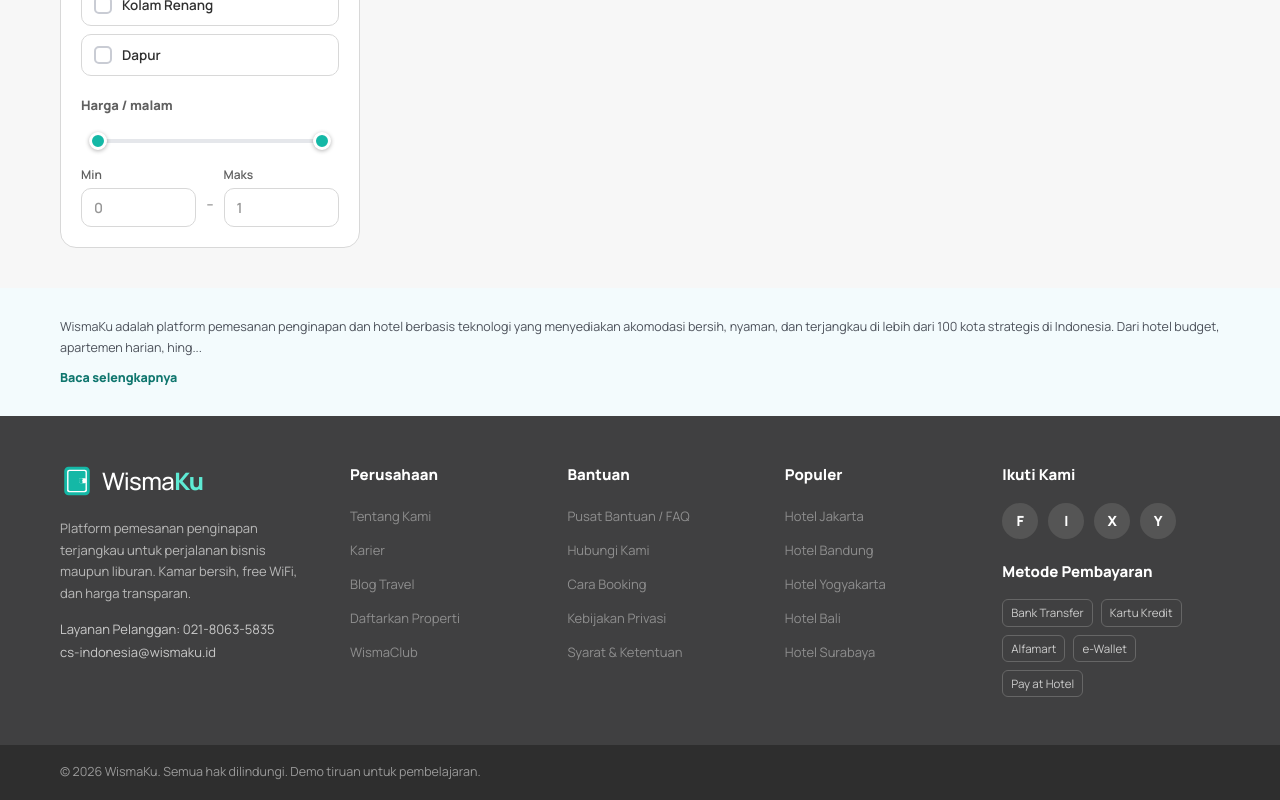
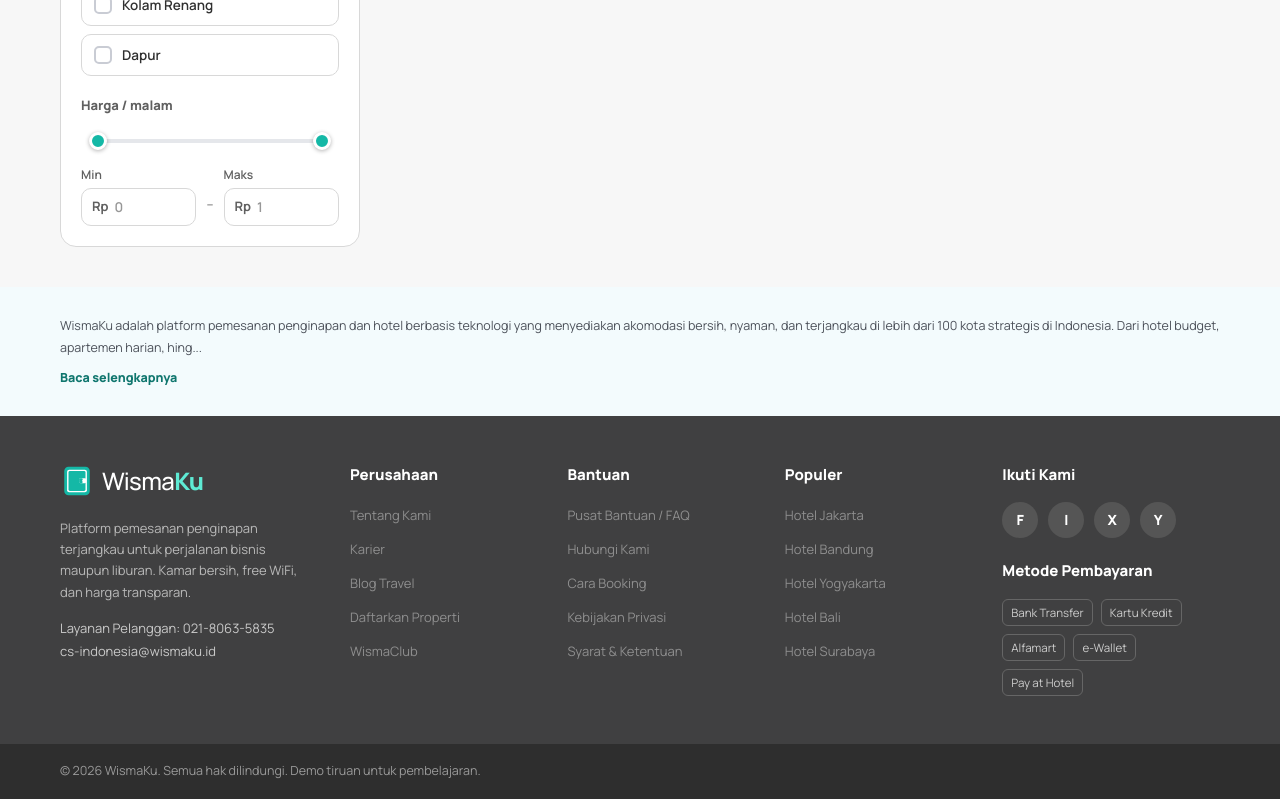
Before and after one commit to RakensaDwifa/wismaku-demo, a React (Vite) app: page /hasil in a window 1280 px wide. Shown: the part 1037-1837 px from the top of the page. Built offline with nearby package versions, Linux system fonts and the light colour scheme; no server answers; the database is empty.

Commit message:
feat(filter): add Rp prefix and auto-format thousand separators on price inputs

```diff
--- a/src/components/FilterBar.jsx
+++ b/src/components/FilterBar.jsx
@@ -12,6 +12,10 @@ const RATING_OPTIONS = [
   { value: 3, labelKey: 'filter.rating3' },
   { value: 4, labelKey: 'filter.rating4' },
 ]
+
+// ponytail: format ribuan langsung via value string (kursor di akhir); tambah pelacak posisi caret jika perlu sisip digit tengah
+const fmtNum = (n) => (n > 0 ? n.toLocaleString('id-ID') : '')
+const parseDigits = (s) => s.replace(/\D/g, '')
 
 export default function FilterBar({ hotels, allHotels, filters, onChange }) {
   const { t } = useLanguage()
@@ -49,15 +53,25 @@ export default function FilterBar({ hotels, allHotels, filters, onChange }) {
   }
 
   const onMinInput = (e) => {
-    const v = e.target.value
-    if (v === '') return set({ minPrice: 0 })
-    setMinPrice(v)
+    const raw = parseDigits(e.target.value)
+    set({ minPrice: raw ? Math.min(Number(raw), maxBound) : 0 })
   }
 
   const onMaxInput = (e) => {
-    const v = e.target.value
-    if (v === '') return set({ maxPrice: 0 })
-    setMaxPrice(v)
+    const raw = parseDigits(e.target.value)
+    set({ maxPrice: raw ? Math.min(Number(raw), maxBound) : 0 })
+  }
+
+  const onMinBlur = () => {
+    if (filters.minPrice > 0 && filters.maxPrice > 0 && filters.minPrice > filters.maxPrice) {
+      set({ maxPrice: filters.minPrice })
+    }
+  }
+
+  const onMaxBlur = () => {
+    if (filters.minPrice > 0 && filters.maxPrice > 0 && filters.maxPrice < filters.minPrice) {
+      set({ minPrice: filters.maxPrice })
+    }
   }
 
   return (
@@ -215,30 +229,42 @@ export default function FilterBar({ hotels, allHotels, filters, onChange }) {
             />
           </div>
           <div className="flex items-center gap-2.5">
-            <label className="flex flex-1 flex-col gap-1 text-[12px] font-semibold text-rd-muted">
+            <label className="flex min-w-0 flex-1 flex-col gap-1 text-[12px] font-semibold text-rd-muted">
               {t('filter.min')}
+              <span className="flex items-center gap-1.5 rounded-[10px] border border-rd-border bg-white px-2.5 py-2 transition-[border-color] duration-150 focus-within:border-rd">
+                <span className="select-none text-[13px] font-bold text-rd-muted" aria-hidden="true">
+                  Rp
+                </span>
                 <input
-                className="rounded-[10px] border border-rd-border bg-white px-3 py-2 text-[14px] text-rd-text focus:border-rd focus:outline-none"
-                type="number"
-                min={bounds.min}
-                max={maxBound}
-                value={filters.minPrice || ''}
-                placeholder={String(bounds.min)}
+                  className="w-full min-w-0 bg-transparent text-[13.5px] text-rd-text focus:outline-none"
+                  type="text"
+                  inputMode="numeric"
+                  aria-label={t('filter.min')}
+                  value={fmtNum(filters.minPrice)}
+                  placeholder={bounds.min.toLocaleString('id-ID')}
                   onChange={onMinInput}
+                  onBlur={onMinBlur}
                 />
+              </span>
             </label>
             <span className="pt-[18px] text-[13px] text-rd-muted">&ndash;</span>
-            <label className="flex flex-1 flex-col gap-1 text-[12px] font-semibold text-rd-muted">
+            <label className="flex min-w-0 flex-1 flex-col gap-1 text-[12px] font-semibold text-rd-muted">
               {t('filter.max')}
+              <span className="flex items-center gap-1.5 rounded-[10px] border border-rd-border bg-white px-2.5 py-2 transition-[border-color] duration-150 focus-within:border-rd">
+                <span className="select-none text-[13px] font-bold text-rd-muted" aria-hidden="true">
+                  Rp
+                </span>
                 <input
-                className="rounded-[10px] border border-rd-border bg-white px-3 py-2 text-[14px] text-rd-text focus:border-rd focus:outline-none"
-                type="number"
-                min={bounds.min}
-                max={maxBound}
-                value={filters.maxPrice || ''}
-                placeholder={String(maxBound)}
+                  className="w-full min-w-0 bg-transparent text-[13.5px] text-rd-text focus:outline-none"
+                  type="text"
+                  inputMode="numeric"
+                  aria-label={t('filter.max')}
+                  value={fmtNum(filters.maxPrice)}
+                  placeholder={maxBound.toLocaleString('id-ID')}
                   onChange={onMaxInput}
+                  onBlur={onMaxBlur}
                 />
+              </span>
             </label>
           </div>
         </fieldset>
```
Also changed, not shown: 1 other file (tests, documents, lock files or other folders). Lines whose indentation alone changed are shown as unchanged.
